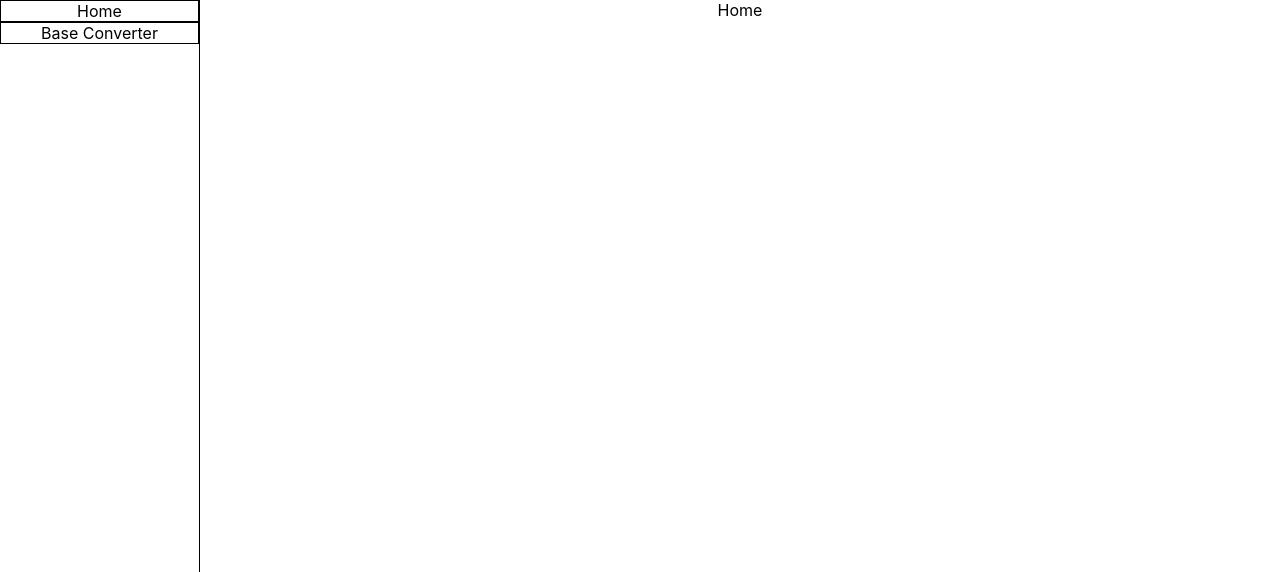
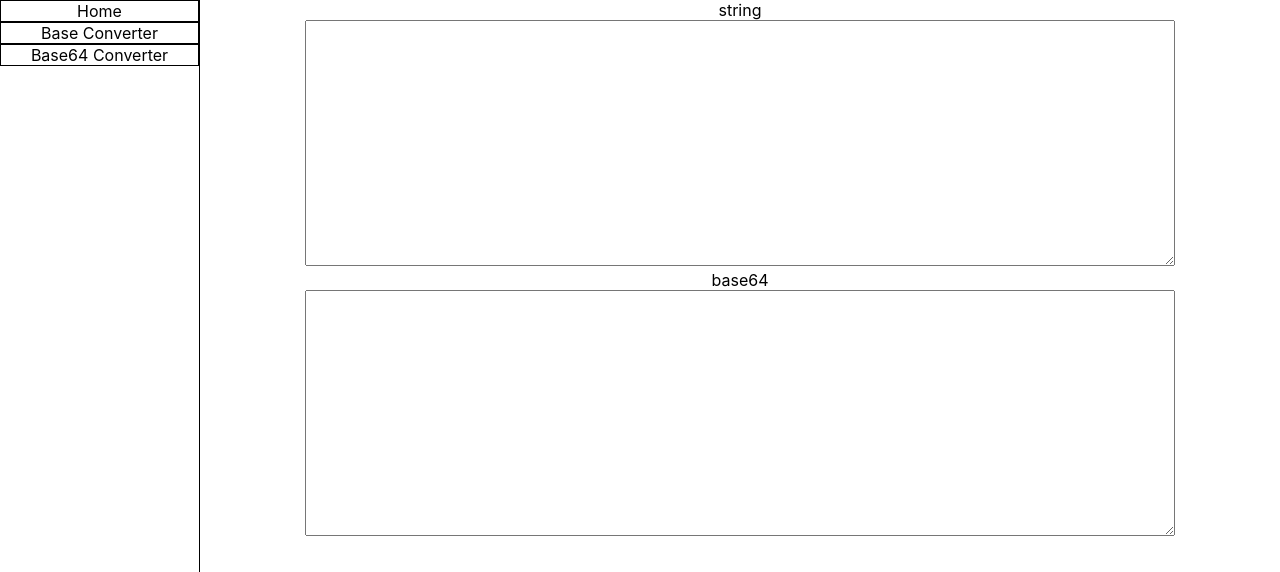
Before and after one commit to atobaum/dev-toolbox, a React (Create React App) app: page /#/base64 in a window 1280 px wide. Shown: the top 572 px of the page. Built offline with nearby package versions, Linux system fonts and the light colour scheme.

Commit message:
feat: Create base64 converter #10

```diff
--- a/src/App.tsx
+++ b/src/App.tsx
@@ -5,10 +5,12 @@ import Home from "./home";
 import BaseConverter from "./base-converter";
 import Sidebar from "./template/Sidebar";
 import styled from "styled-components";
+import Base64Converter from "./base64-converter";
 
 const links = [
   { name: "Home", to: "/" },
   { name: "Base Converter", to: "/baseconverter" },
+  { name: "Base64 Converter", to: "/base64" },
 ];
 
 const AppBlock = styled.div`
@@ -22,6 +24,9 @@ function App() {
     <AppBlock className="App">
       <Sidebar links={links} />
       <Switch>
+        <Route path="/base64">
+          <Base64Converter />
+        </Route>
         <Route path="/baseconverter">
           <BaseConverter />
         </Route>
--- /dev/null
+++ b/src/base64-converter/index.tsx
@@ -0,0 +1,46 @@
+import React, { useState } from "react";
+import styled from "styled-components";
+
+const Base64ConverterBlock = styled.div`
+  textarea {
+    width: 80%;
+    min-height: 30%;
+  }
+`;
+
+const Base64Converter: React.FC = () => {
+  const [string, setString] = useState("");
+  const [base64, setBase64] = useState("");
+  const [error, setError] = useState<string | null>(null);
+
+  return (
+    <Base64ConverterBlock>
+      <div>string</div>
+      <textarea
+        value={string}
+        onChange={(e) => {
+          setString(e.target.value);
+
+          setBase64(btoa(encodeURIComponent(e.target.value)));
+        }}
+      ></textarea>
+      <div>base64</div>
+      <textarea
+        value={base64}
+        onChange={(e) => {
+          setBase64(e.target.value);
+
+          try {
+            setString(decodeURIComponent(atob(e.target.value)));
+            setError(null);
+          } catch {
+            setError("Invalid base64");
+          }
+        }}
+      ></textarea>
+      <div>{error}</div>
+    </Base64ConverterBlock>
+  );
+};
+
+export default Base64Converter;
```
